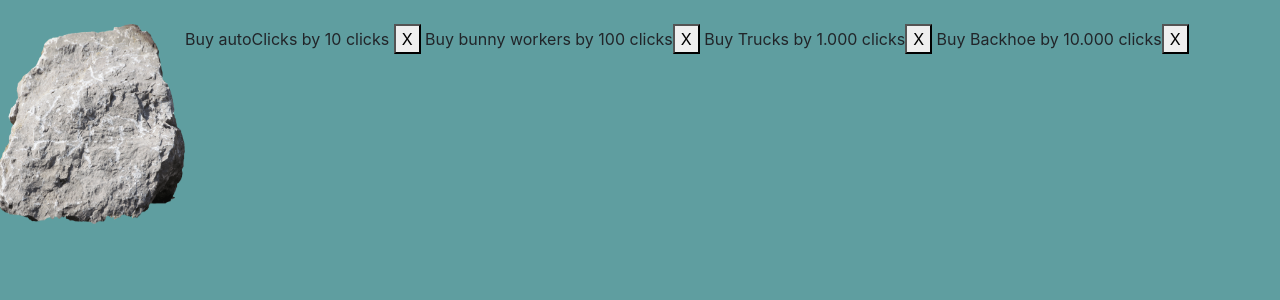
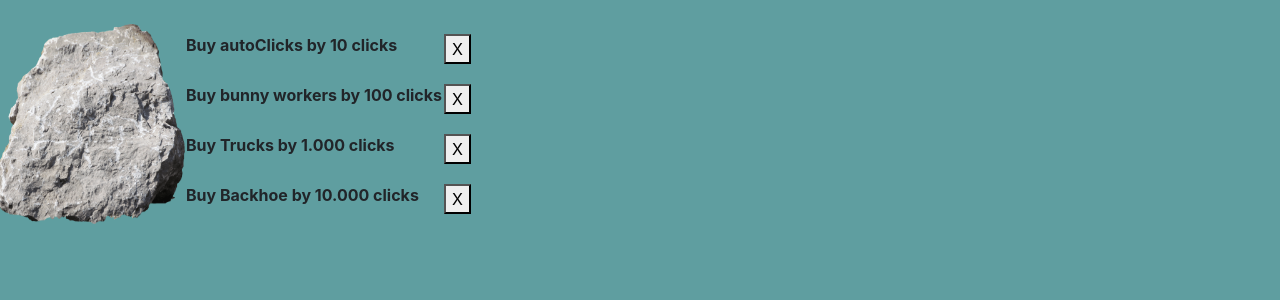
Before and after one commit to carlosRepo/juego-html, a Jekyll site: the page index.html, which Jekyll copies as it is, in a window 1280 px wide. Shown: the top 300 px of the page. Built offline with Jekyll 4.4.1, drawn with Linux system fonts in a browser that asks for light colours.

Commit message:
tabla compra
se agrego una tabla para ordenar las compras

```diff
--- a/index.html
+++ b/index.html
@@ -27,34 +27,44 @@
           alt="No image for u."
           class="clickImage"
         />
+        <table>
+          <tr>
         <div>
-          <label id="labelPrecioClicks" for="buttonComprarClicks"
+        <th>  <label id="labelPrecioClicks" for="buttonComprarClicks"
             >Buy autoClicks by 10 clicks
-          </label>
-          <button id="buttonComprarClicks" onclick="comprarclicks();">X</button>
-
-          <label id="labelPrecioBunnyWorkers" for="buttonComprarBunnyWorkers"
-            >Buy bunny workers by 100 clicks</label
-          ><button
+          </label></th>
+        <th> <button id="buttonComprarClicks" onclick="comprarclicks();">X</button></th>
+        </tr>
+        <tr>
+        <th>  <label id="labelPrecioBunnyWorkers" for="buttonComprarBunnyWorkers"
+            >Buy bunny workers by 100 clicks</label> </th>
+          </th> <th> <button
             id="buttonComprarBunnyWorkers"
             onclick="comprarbunnyworkers();"
           >
             X
-          </button>
-
-          <label id="labelPrecioTrucks" for="buttonComprarTrucks"
+          </button></th>
+        </tr>
+        <tr>
+        <th> <label id="labelPrecioTrucks" for="buttonComprarTrucks"
             >Buy Trucks by 1.000 clicks</label
-          ><button id="buttonComprarTrucks " onclick="comprartrucks();">
+          ></th> <th><button id="buttonComprarTrucks " onclick="comprartrucks();">
+            X
+          </button></th>
+        </tr>
+        <tr>
+         <th> <label id="labelPrecioBackhoe" for="buttonComprarBackhoe"
+            >Buy Backhoe by 10.000 clicks</label
+          > </th>
+          <th>
+          <button id="buttonComprarBackhoe" onclick="comprarbackhoe();">
             X
           </button>
-
-          <label id="labelPrecioBackhoe" for="buttonComprarBackhoe"
-            >Buy Backhoe by 10.000 clicks</label
-          ><button id="buttonComprarBackhoe" onclick="comprarbackhoe();">
-            X
-          </button>
+        </th>
+        </tr>
         </div>
       </div>
     </div>
+  </table>
   </body>
 </html>
```
